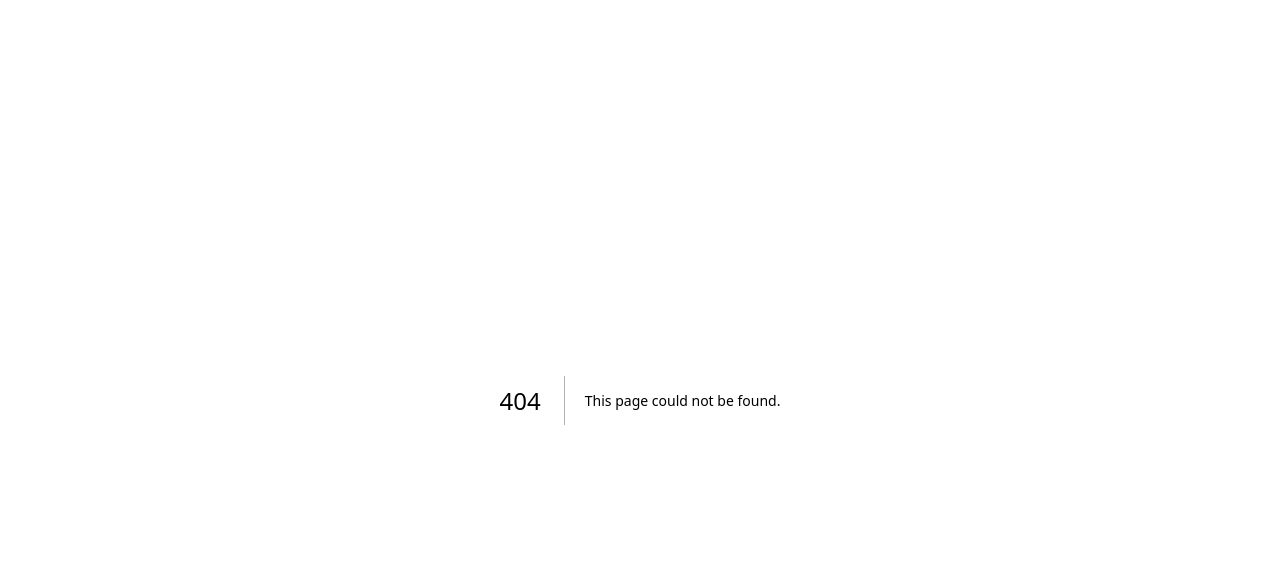
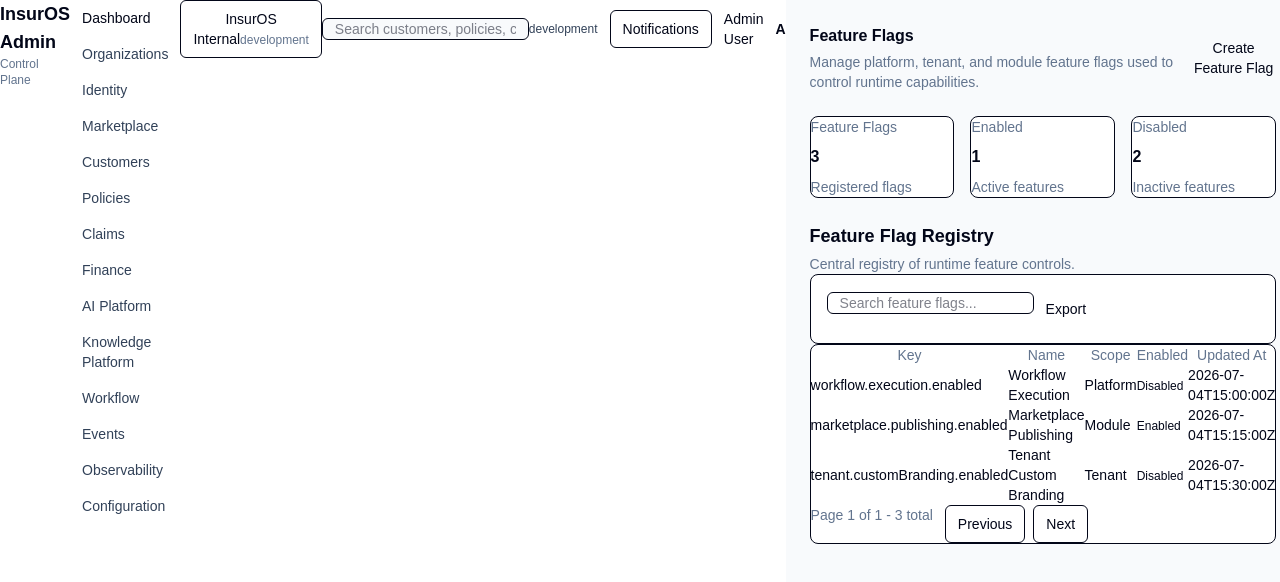
Before and after one commit to Bucrepinfo-lab/InsurOS, a Next.js app in the folder apps/admin/: page /dashboard/operations/feature-flags in a window 1280 px wide. Before the commit this address had no page. Shown: the top 582 px of the page. Built offline with nearby package versions, Linux system fonts and the light colour scheme; no server answers.

Commit message:
feat(operations): add feature flags page

```diff
--- /dev/null
+++ b/apps/admin/src/app/dashboard/operations/feature-flags/page.tsx
@@ -0,0 +1,71 @@
+import {
+  Badge,
+  Button,
+  DomainEntityList,
+  DomainModulePage,
+  KPICard,
+  type DataTableColumn
+} from '@insuros/ui';
+import { FeatureFlagService } from '@insuros/services';
+
+const featureFlagService = new FeatureFlagService();
+
+export default async function FeatureFlagsPage() {
+  const flags = await featureFlagService.getFeatureFlags();
+
+  type FeatureFlagRow = (typeof flags)[number];
+
+  const columns: DataTableColumn<FeatureFlagRow>[] = [
+    { key: 'key', header: 'Key' },
+    { key: 'name', header: 'Name' },
+    { key: 'scope', header: 'Scope' },
+    {
+      key: 'enabled',
+      header: 'Enabled',
+      render: (row) => (
+        <Badge tone={row.enabled ? 'success' : 'warning'}>
+          {row.enabled ? 'Enabled' : 'Disabled'}
+        </Badge>
+      )
+    },
+    { key: 'updatedAt', header: 'Updated At' }
+  ];
+
+  return (
+    <DomainModulePage
+      title='Feature Flags'
+      description='Manage platform, tenant, and module feature flags used to control runtime capabilities.'
+      actions={<Button>Create Feature Flag</Button>}
+    >
+      <div className='mb-6 grid gap-4 md:grid-cols-3'>
+        <KPICard
+          title='Feature Flags'
+          value={String(flags.length)}
+          change='Registered flags'
+        />
+        <KPICard
+          title='Enabled'
+          value={String(flags.filter((flag) => flag.enabled).length)}
+          change='Active features'
+        />
+        <KPICard
+          title='Disabled'
+          value={String(flags.filter((flag) => !flag.enabled).length)}
+          change='Inactive features'
+        />
+      </div>
+
+      <DomainEntityList
+        title='Feature Flag Registry'
+        description='Central registry of runtime feature controls.'
+        searchPlaceholder='Search feature flags...'
+        columns={columns}
+        data={flags}
+        emptyTitle='No feature flags'
+        emptyDescription='No feature flags have been configured.'
+        emptyAction={<Button>Create Feature Flag</Button>}
+        actions={<Button variant='secondary'>Export</Button>}
+      />
+    </DomainModulePage>
+  );
+}
```
